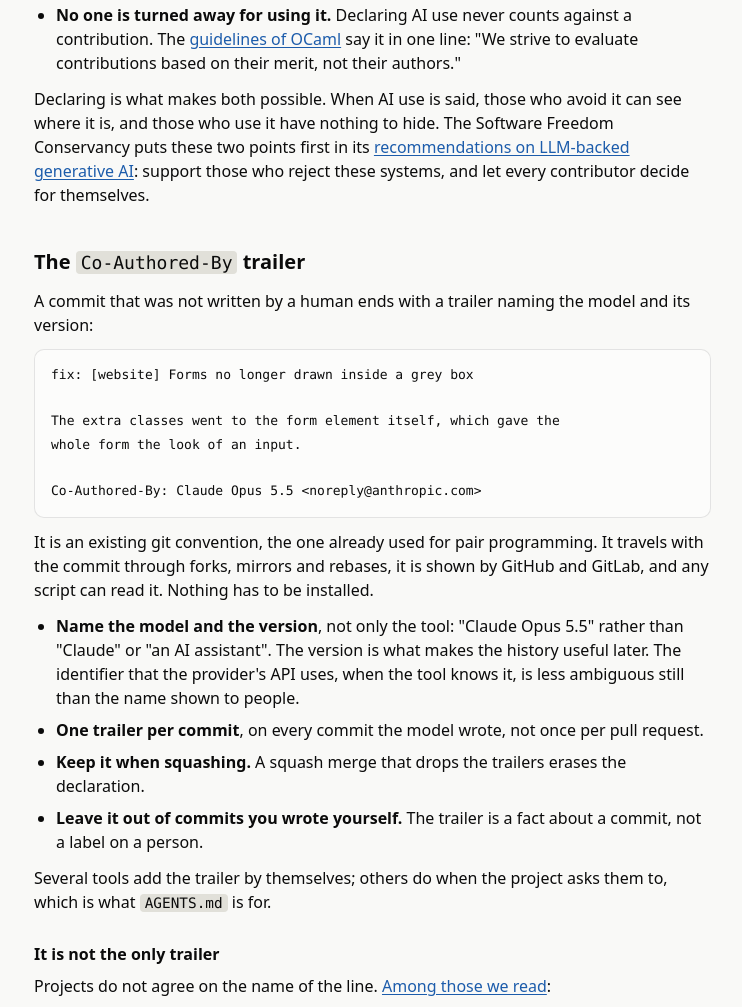
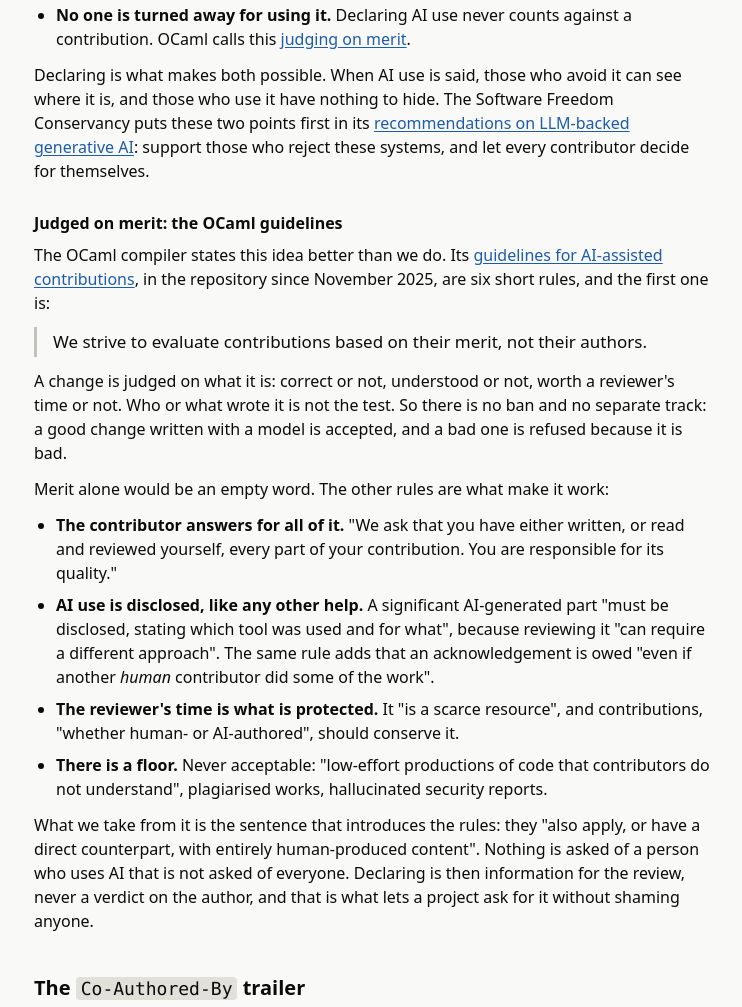
Before and after one commit to cedricbonhomme/SayWhichAI, a plain HTML site: page ai_disclosure/site/good-practice.html in a window 1280 px wide. Shown: the part 896-1903 px from the top of the page, without its empty margins (82-824 px from the left). Drawn offline with Linux system fonts and the light colour scheme.

Commit message:
new: [site] Judged on merit: the OCaml guidelines, explained
The good-practice page quotes the first rule of OCaml's AI.md and the
rules that make it work. Nothing is asked there of a person who uses AI
that is not asked of everyone.

Co-Authored-By: Claude Fable 5.2 <noreply@anthropic.com>

```diff
--- a/ai_disclosure/site/good-practice.html
+++ b/ai_disclosure/site/good-practice.html
@@ -29,7 +29,11 @@
     <p class="toc-title" id="toc-title">On this page</p>
     <ol>
       <li><a href="#why">Why it matters</a></li>
-      <li><a href="#everybody">For those who use AI, and for those who do not</a></li>
+      <li><a href="#everybody">For those who use AI, and for those who do not</a>
+        <ol>
+          <li><a href="#merit">Judged on merit: the OCaml guidelines</a></li>
+        </ol>
+      </li>
       <li><a href="#trailer">The <code>Co-Authored-By</code> trailer</a></li>
       <li><a href="#reliability">Without the trailer, these pages say little</a></li>
       <li><a href="#files">Four files that make it a habit</a>
@@ -66,9 +70,22 @@
     <ul>
       <li><strong>No one has to use AI.</strong> People refuse these tools for many reasons, and they do not owe an explanation. They deserve support, not only tolerance: the documentation, the review and the help of the project stay there for someone working without an AI tool.</li>
       <li><strong>No one is asked to.</strong> A maintainer who uses AI does not ask a contributor to do the same, and a contribution written by hand is reviewed like any other.</li>
-      <li><strong>No one is turned away for using it.</strong> Declaring AI use never counts against a contribution. The <a href="https://github.com/ocaml/ocaml/blob/trunk/AI.md">guidelines of OCaml</a> say it in one line: "We strive to evaluate contributions based on their merit, not their authors."</li>
+      <li><strong>No one is turned away for using it.</strong> Declaring AI use never counts against a contribution. OCaml calls this <a href="#merit">judging on merit</a>.</li>
     </ul>
     <p>Declaring is what makes both possible. When AI use is said, those who avoid it can see where it is, and those who use it have nothing to hide. The Software Freedom Conservancy puts these two points first in its <a href="https://sfconservancy.org/llm-gen-ai/llm-backed-generative-ai-recommendations.html" target="_blank" rel="noreferrer">recommendations on LLM-backed generative AI</a>: support those who reject these systems, and let every contributor decide for themselves.</p>
+
+    <h3 id="merit">Judged on merit: the OCaml guidelines</h3>
+    <p>The OCaml compiler states this idea better than we do. Its <a href="https://github.com/ocaml/ocaml/blob/trunk/AI.md">guidelines for AI-assisted contributions</a>, in the repository since November 2025, are six short rules, and the first one is:</p>
+    <blockquote><p>We strive to evaluate contributions based on their merit, not their authors.</p></blockquote>
+    <p>A change is judged on what it is: correct or not, understood or not, worth a reviewer's time or not. Who or what wrote it is not the test. So there is no ban and no separate track: a good change written with a model is accepted, and a bad one is refused because it is bad.</p>
+    <p>Merit alone would be an empty word. The other rules are what make it work:</p>
+    <ul>
+      <li><strong>The contributor answers for all of it.</strong> "We ask that you have either written, or read and reviewed yourself, every part of your contribution. You are responsible for its quality."</li>
+      <li><strong>AI use is disclosed, like any other help.</strong> A significant AI-generated part "must be disclosed, stating which tool was used and for what", because reviewing it "can require a different approach". The same rule adds that an acknowledgement is owed "even if another <em>human</em> contributor did some of the work".</li>
+      <li><strong>The reviewer's time is what is protected.</strong> It "is a scarce resource", and contributions, "whether human- or AI-authored", should conserve it.</li>
+      <li><strong>There is a floor.</strong> Never acceptable: "low-effort productions of code that contributors do not understand", plagiarised works, hallucinated security reports.</li>
+    </ul>
+    <p>What we take from it is the sentence that introduces the rules: they "also apply, or have a direct counterpart, with entirely human-produced content". Nothing is asked of a person who uses AI that is not asked of everyone. Declaring is then information for the review, never a verdict on the author, and that is what lets a project ask for it without shaming anyone.</p>
   </section>
 
   <section id="trailer">
--- a/ai_disclosure/site/style.css
+++ b/ai_disclosure/site/style.css
@@ -255,3 +255,6 @@ section > .sub.after { margin: 12px 0 0; }
 .policies th:nth-child(5) { width: 21%; }
 .prose .policies code { white-space: normal; word-break: break-word; overflow-wrap: anywhere; font-size: 12px; }
 .policies td:first-child small { display: block; color: var(--muted); }
+
+.prose blockquote { margin: 12px 0; padding: 2px 0 2px 16px; border-left: 3px solid var(--axis); color: var(--ink); font-size: 17px; }
+.prose blockquote p { margin: 0; }
```
